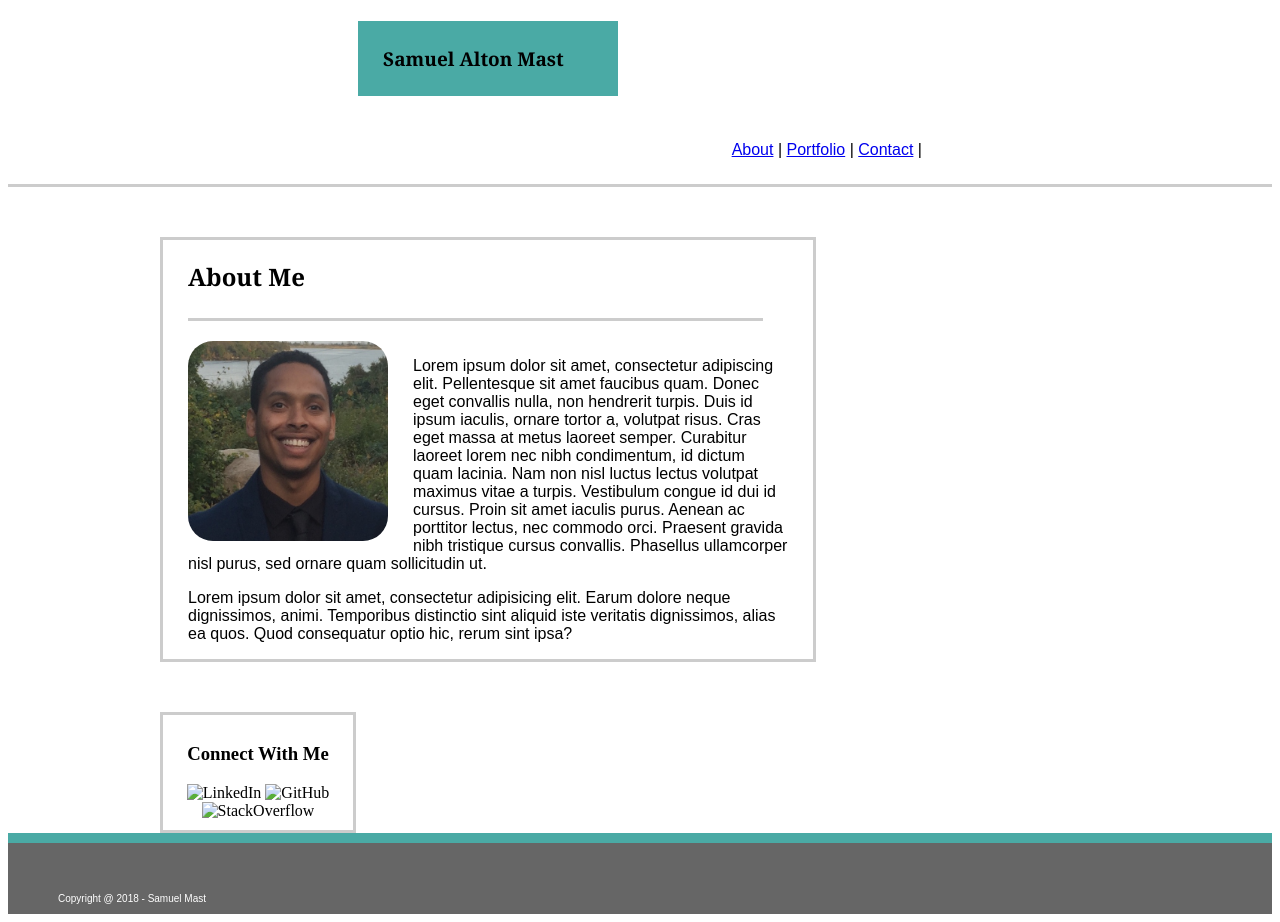
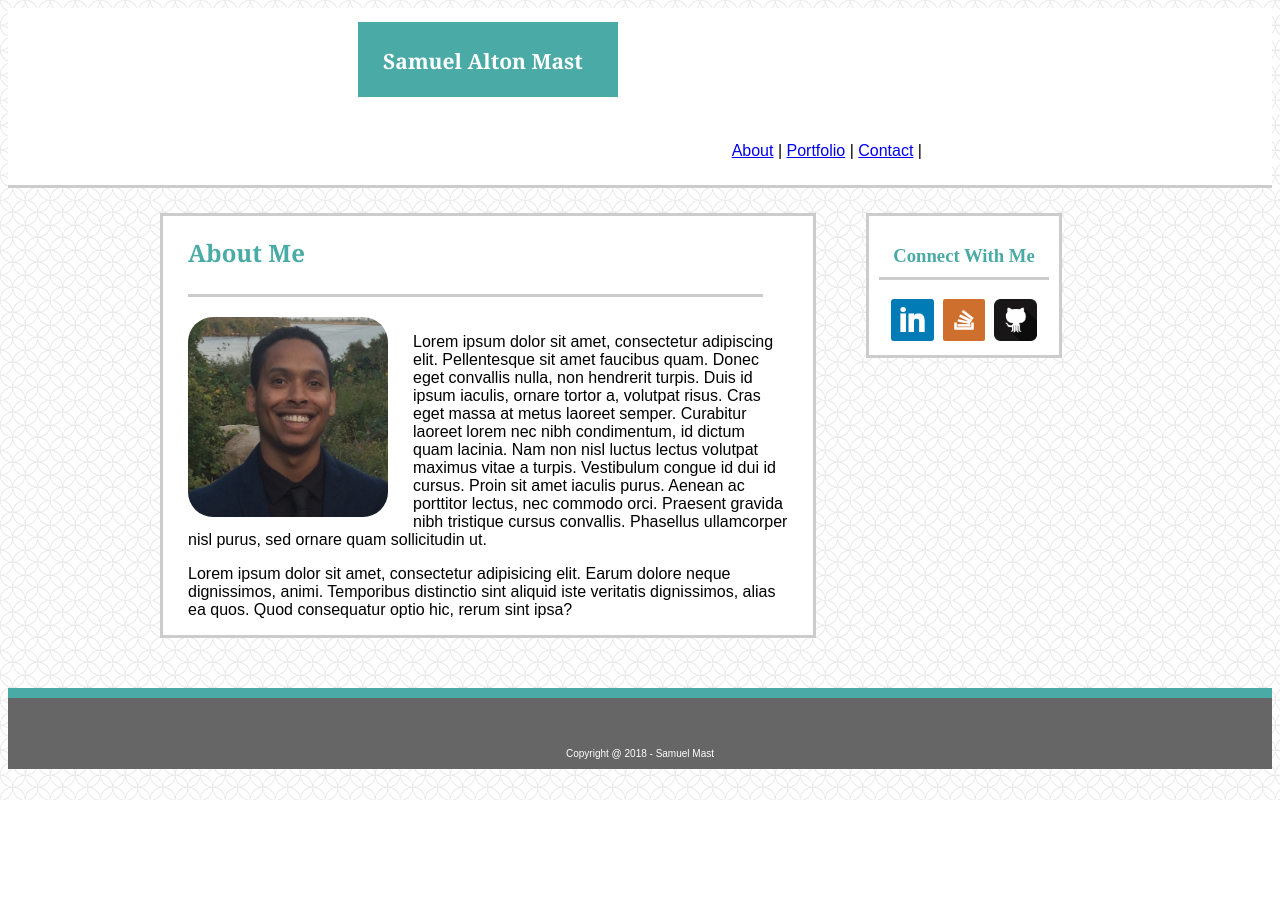
Before and after one commit to SamMast/SamMast.github.io, a plain HTML site: page index.html in a window 1280 px wide. After the commit the page ends 800 px from the top, so only its background shows below. Drawn offline with Linux system fonts and the light colour scheme.

Commit message:
Homework main screen upload

```diff
--- a/assests/css/style.css
+++ b/assests/css/style.css
@@ -5,6 +5,7 @@
 }
 
 body {
+	background-image: url("../images/spiration-light.png");
 }
 
 header {
@@ -16,10 +17,11 @@ h1 {
 	background-color: #4aaaa5;
 	padding: 25px 25px 0px 25px;
 	float: left;
-	font-size: 19px;
+	font-size: 21px;
 	font-family: 'Georgia', Times, Times New Roman, serif;
 	margin-bottom: 0px;
 	margin-left: 350px;
+	color: white;
 }
 
 
@@ -50,14 +52,21 @@ h2 {
 	margin-right: 50px;
 	margin-left: 25px;
 	padding-bottom: 25px;
+	color: #4aaaa5;
+}
+
+h3 {
+	border-bottom: solid;
+	border-color: #cccccc;
+	color: #4aaaa5;
+	padding-bottom: 10px;
 }
 
 .mainphoto {
 	float: left;
 	margin-right: 25px;
 	margin-left: 25px;
-	border-radius: 25px;
-}
+	border-radius: 25px;}
 
 #top {
 	background-color: #ffffff;
@@ -68,7 +77,6 @@ h2 {
 #middle {
 	width: 960px;
 	margin: 0 auto;
-	background-image: url("assets/images/spiration-light.png");
 }
 
 #main-info {
@@ -76,7 +84,8 @@ h2 {
 	float: left;
 	border: solid;
 	border-color: #cccccc;
-	margin: 50px 25px 50px 0px;
+	margin: 25px 25px 50px 0px;
+	background-color: white;
 }
 
 #connect-info {
@@ -85,6 +94,9 @@ h2 {
 	border-color: #cccccc;
 	text-align: center;
 	padding: 10px;
+	background-color: white;
+	float: left;
+	margin: 25px;
 }
 
 #photo-text {
@@ -100,4 +112,19 @@ footer {
 	border-top: solid;
 	border-color: #4aaaa5;
 	border-width: 10px;
+	text-align: center;
 }
+
+.link1 {
+	width: 25%;
+	margin-right: 5px;
+}
+
+.link2 {
+	width: 25%;
+}
+
+.link3 {
+	width: 25%;
+	margin-left: 5px;
+}
--- a/index.html
+++ b/index.html
@@ -6,6 +6,7 @@
 		<link rel="stylesheet" type="text/css" href="assests/css/style.css">
 	</head>
 	<body>
+
 		<div id="top">
 
 			<header class="clearfix">
@@ -19,8 +20,8 @@
 
 		</div>
 
-		<div id="middle">
-			<div class="clearfix">
+		<div id="middle" class="clearfix">
+			<div>
 				<section id="main-info">
 					<h2>About Me</h2>
 					<section id="photo-text">
@@ -40,9 +41,9 @@
 
 			<div id="connect-info" class="clearfix">
 					<h3>Connect With Me</h3>
-					<img src="assets/images/if_square-linkedin_317725.png" alt="LinkedIn" class="link1" />
-					<img src="assets/images/if_stackoverflow-square-social-media_764927.png" alt="GitHub" class="link2" />
-					<img src="assets/images/if_github2_252065.png" alt="StackOverflow"/ class="link3">
+					<img src="assests/images/linkedin.png" alt="LinkedIn" class="link1" />
+					<img src="assests/images/stackoverflow.png" alt="GitHub" class="link2" />
+					<img src="assests/images/github.png" alt="StackOverflow" class="link3"/>
 			</div>
 		</div>
 
```
Also changed, not shown: contact.html (added, +46 -0 lines), portfolio.html (added, +46 -0 lines), assests/images/github.png (renamed from assests/images/if_github2_252065.png), assests/images/linkedin.png (renamed from assests/images/if_square-linkedin_317725.png), assests/images/stackoverflow.png (renamed from assests/images/if_stackoverflow-square-social-media_764927.png).
